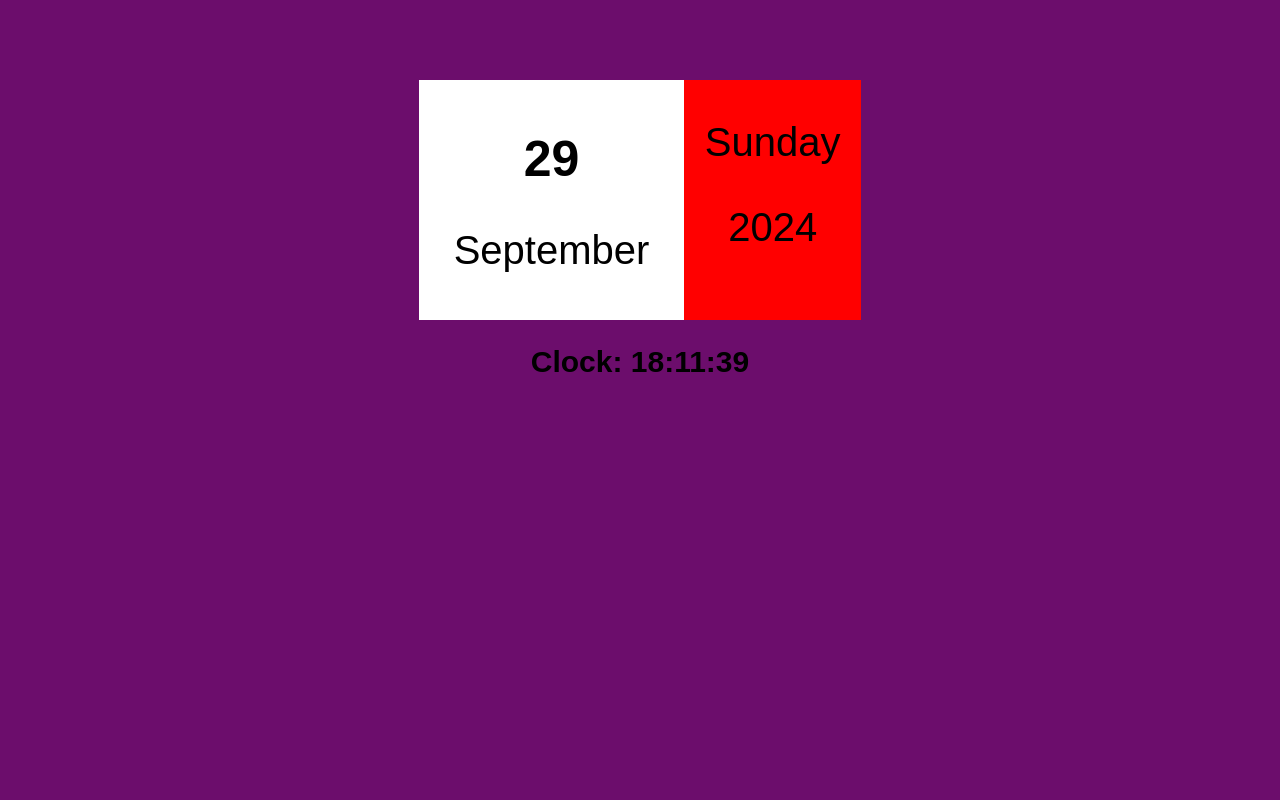
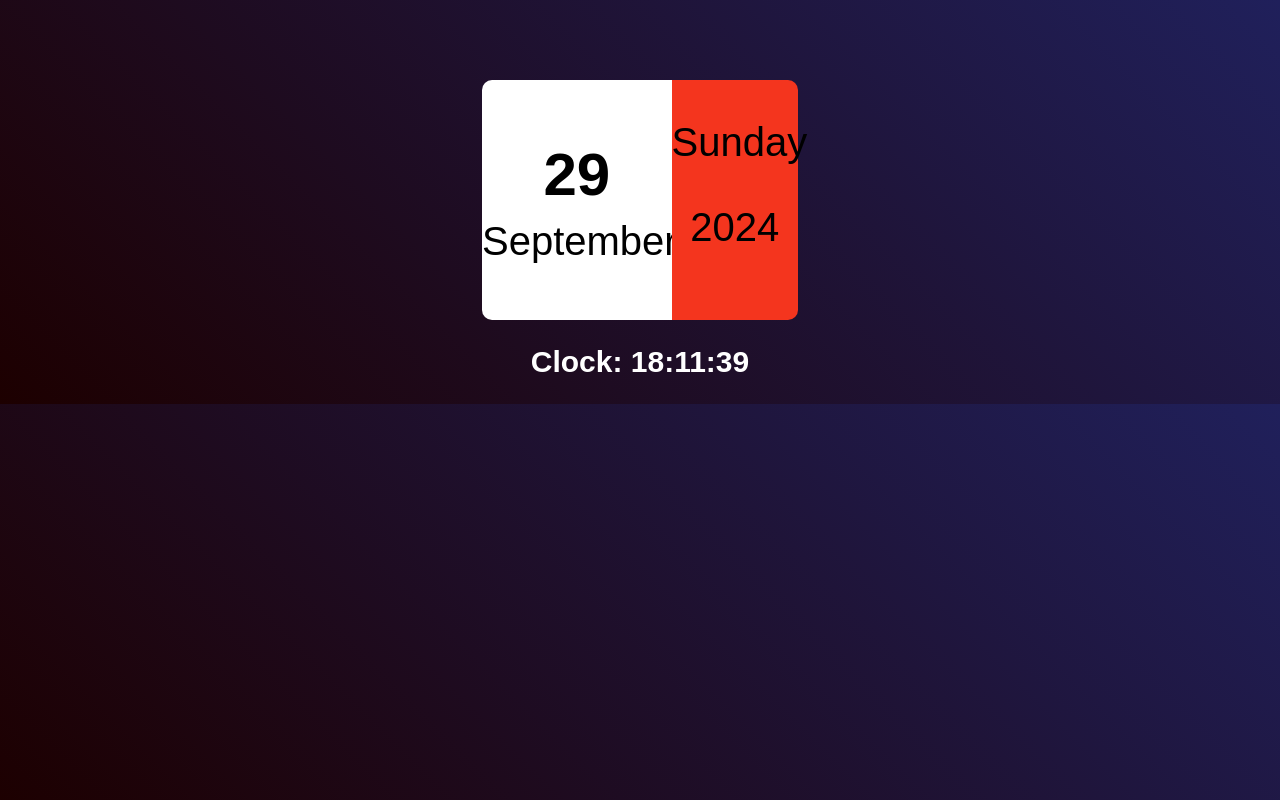
Before and after one commit to suadpllana/calendar, a React (Vite) app: page / in a window 1280 px wide. Built offline with nearby package versions, Linux system fonts and the light colour scheme.

Commit message:
first commit

```diff
--- a/src/index.css
+++ b/src/index.css
@@ -1,24 +1,29 @@
 body{
   text-align: center;
   font-family: Arial, Helvetica, sans-serif;
-  background-color: rgb(108, 13, 108)
+  background: linear-gradient(45deg,#1d0000,#20205b);
+  color: white;
 }
 .calendar{
-  width: 35%;
-  margin-left: 32.5%;
+  width: 25%;
+  margin-left: 37.5%;
   height: 15rem;
   display: grid;
   grid-template-columns: 60% 40%;
 margin-top: 5rem;
 
+color: black;
 }
 .left{
   background-color: white;
   height: 100%;
+  border-top-left-radius: 10px;
+  border-bottom-left-radius: 10px;
 }
 .right{
-  background-color: red;
-
+  background-color: #f4351e;
+  border-top-right-radius: 10px;
+  border-bottom-right-radius: 10px;
   height: 100%;
 }
 p{
@@ -28,6 +33,12 @@ p{
   font-weight: bold;
   font-size: 50px;
   margin-bottom: 5px;
+}
+#date{
+  font-size: 60px;
+  margin-bottom: 0;
+}#month{
+  margin-top: 10px;
 }
 .time{
 
@@ -39,6 +50,7 @@ p{
     margin-top: 15rem;
   }
   .calendar{
+
    margin-left: 0;
     width: 100%;
     grid-template-columns: 1fr;
@@ -46,7 +58,7 @@ p{
 }
 @media (min-width: 768px) and (max-width: 1217px){
   .calendar{
-    width: 70%;
-    margin-left: 15%;
+    width: 50%;
+    margin-left: 25%;
   }
 }
```
